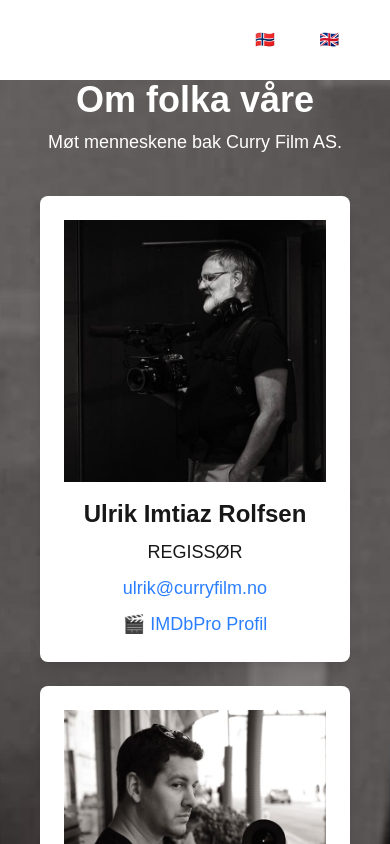
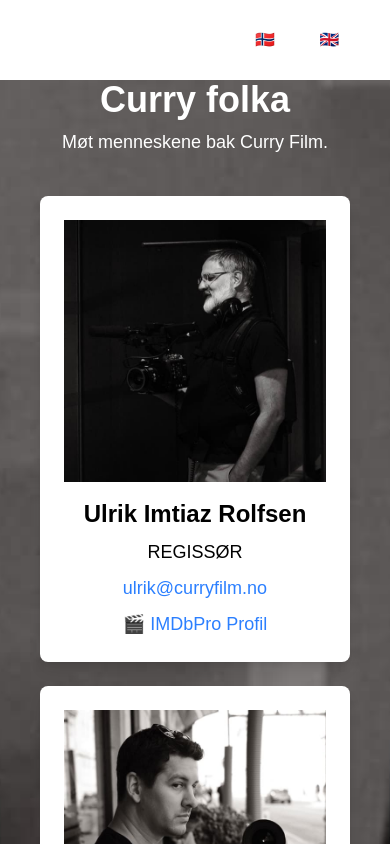
Before and after one commit to ulrikimtiaz/curryfilm-website, a Next.js app: page /no/about/team in a window 390 px wide. Shown: the top 844 px of the page. Built offline with nearby package versions, Linux system fonts and the light colour scheme.

Commit message:
Fikset tekstfarge for Ulrik på mobil

```diff
--- a/app/en/about/team/page.tsx
+++ b/app/en/about/team/page.tsx
@@ -36,8 +36,8 @@ export default function Team() {
     height={600}
     className="mx-auto"
   />
-  <h2 className="text-2xl font-semibold mt-4">Ulrik Imtiaz Rolfsen</h2>
-  <p className="text-lg mt-2">DIRECTOR</p>
+  <h2 className="text-2xl font-semibold mt-4 text-black">Ulrik Imtiaz Rolfsen</h2>
+  <p className="text-lg mt-2 text-black">DIRECTOR</p>
   <p className="text-lg mt-2 text-black">
     <a href="mailto:ulrik@curryfilm.no" className="text-blue-500 hover:underline">ulrik@curryfilm.no</a>
   </p>
--- a/app/no/about/team/page.tsx
+++ b/app/no/about/team/page.tsx
@@ -18,9 +18,9 @@ export default function Team() {
       </div>
 
       <div className="text-center mt-20 px-6">
-        <h1 className="text-4xl font-bold text-white">Om folka våre</h1>
+        <h1 className="text-4xl font-bold text-white">Curry folka</h1>
         <p className="text-lg mt-2 text-white">
-          Møt menneskene bak Curry Film AS.
+          Møt menneskene bak Curry Film.
         </p>
       </div>
 
@@ -36,8 +36,8 @@ export default function Team() {
     height={600}
     className="mx-auto"
   />
-  <h2 className="text-2xl font-semibold mt-4">Ulrik Imtiaz Rolfsen</h2>
-  <p className="text-lg mt-2">REGISSØR</p>
+  <h2 className="text-2xl font-semibold mt-4 text-black">Ulrik Imtiaz Rolfsen</h2>
+  <p className="text-lg mt-2 text-black">REGISSØR</p>
   <p className="text-lg mt-2 text-black">
     <a href="mailto:ulrik@curryfilm.no" className="text-blue-500 hover:underline">ulrik@curryfilm.no</a>
   </p>
```
